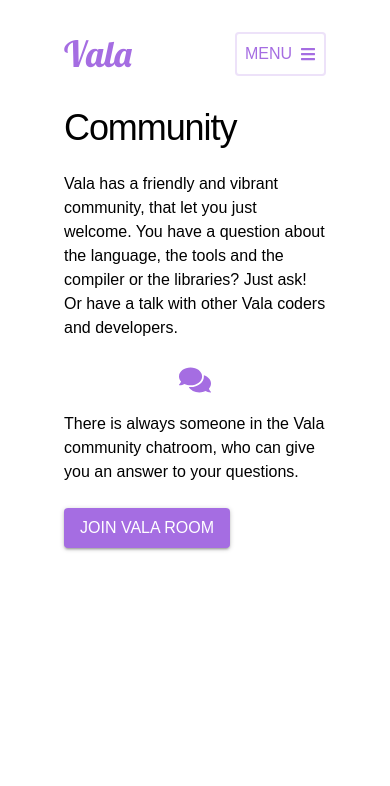
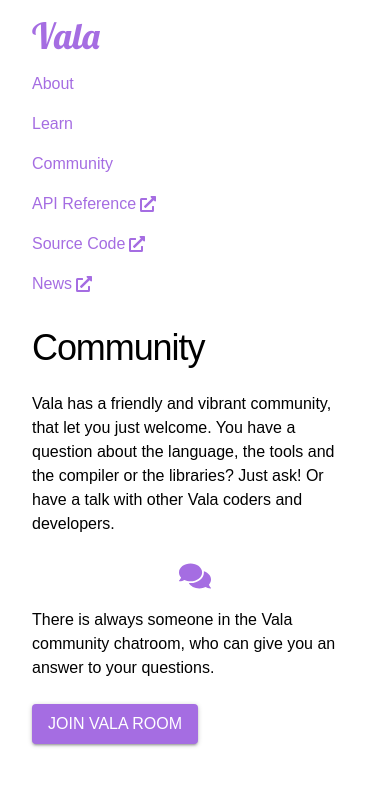
Before and after one commit to vala-lang/vala-www, a Next.js app: page /community in a window 390 px wide. Shown: the top 786 px of the page. Built offline with nearby package versions, Linux system fonts and the light colour scheme.

Commit message:
Always display header nav links on mobile viewports

```diff
--- a/components/Header.module.scss
+++ b/components/Header.module.scss
@@ -5,6 +5,11 @@
   color: var(--header-foreground);
   display: flex;
   justify-content: space-between;
+
+  @media (max-width: 768px) {
+    flex-direction: column;
+    align-items: stretch;
+  }
 }
 
 .logo {
@@ -14,19 +19,37 @@
 }
 
 .navBar {
-  display: none;
+  display: block;
+  > ul {
+    display: flex;
+    // flex-wrap: wrap;
+    // align-items: center;
 
-  @media (min-width: 768px) {
-    display: block;
+
+    > * {
+      margin-right: 1rem;
+    }
+
+    > :last-child {
+      margin-right: 0;
+    }
+
+    @media (max-width: 768px) {
+      margin-top: 1rem;
+      flex-direction: column;
+
+      > * {
+        margin-right: 0;
+        margin-bottom: 1rem;
+      }
+
+      > :last-child {
+        margin-bottom: 0;
+      }
+    }
   }
 
-  > ul {
-    display: flex;
 
-    > * + * {
-      margin-left: 1rem;
-    }
-  }
 }
 
 .menuShadow {
@@ -75,10 +98,6 @@
   }
 }
 
-.closeButton {
-  padding: 0.5rem;
-}
-
 .menuItem a {
   padding: 1rem;
   width: 100%;
@@ -96,9 +115,3 @@
     text-decoration: underline;
   }
 }
-
-.menuButton {
-  @media (min-width: 768px) {
-    display: none;
-  }
-}
--- a/components/Header.tsx
+++ b/components/Header.tsx
@@ -1,6 +1,6 @@
 import { Children, FC, useState } from 'react'
+import Link from 'next/link'
 import { FaBars, FaExternalLinkAlt, FaTimes } from 'react-icons/fa'
-import Link from 'next/link'
 import classNames from 'classnames'
 
 import OutlinedButton from './OutlinedButton'
@@ -28,41 +28,6 @@
           ))}
         </ul>
       </nav>
-      <OutlinedButton
-        onClick={() => setIsMenuOpen(!isMenuOpen)}
-        className={styles.menuButton}
-      >
-        <p>MENU</p>
-        <FaBars />
-      </OutlinedButton>
-      <div
-        onClick={() => setIsMenuOpen(false)}
-        className={classNames(styles.menuShadow, {
-          [styles.active]: isMenuOpen,
-        })}
-      />
-      <div className={classNames(styles.menu, { [styles.active]: isMenuOpen })}>
-        <div>
-          <Link href="/">
-            <a className={styles.logo}>Vala</a>
-          </Link>
-          <button
-            onClick={() => setIsMenuOpen(false)}
-            className={styles.closeButton}
-          >
-            <FaTimes />
-          </button>
-        </div>
-        <nav>
-          <ul>
-            {Children.map(children, (child, index) => (
-              <li className={styles.menuItem} key={index}>
-                {child}
-              </li>
-            ))}
-          </ul>
-        </nav>
-      </div>
     </header>
   )
 }
--- a/pages/_page.tsx
+++ b/pages/_page.tsx
@@ -4,8 +4,6 @@
 import Header from '../components/Header'
 import styles from './index.module.scss'
 import Container from '../components/Container'
-
-
 
 const Page: FC = (props) => (
   <>
--- a/pages/community.tsx
+++ b/pages/community.tsx
@@ -22,7 +22,6 @@
       <title>Vala Programming Language</title>
       <meta name="theme-color" content="#fff" />
     </Head>
-    <Container className={styles.grid}>
     <Page>
       <Main className={styles.main}>
         <Main.Title>Community</Main.Title>
@@ -43,7 +42,6 @@
         </Main.ActionArea>
       </Main>
     </Page>
-    </Container>
   </>
 )
 
```
Lines whose indentation alone changed are shown as unchanged.
